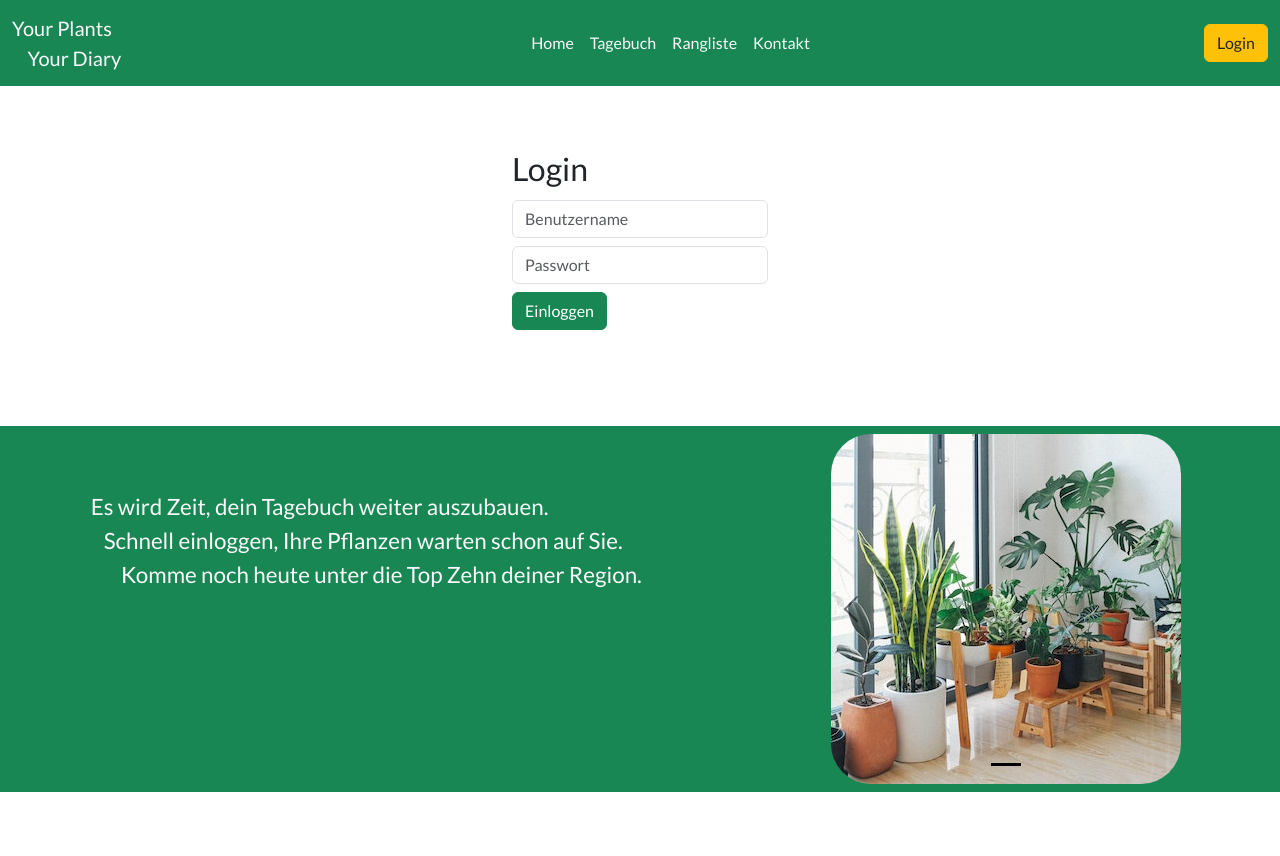
After one commit to Placdotech/DP-Coding-Plant-Journal, a Django app: template Plant_Journal/my_site/templates/sites/login.html in a window 1280 px wide. The commit adds this page. Run offline with Django 4.2, Linux system fonts and the light colour scheme; the template is opened without the code that fills it, so the values that code supplies are empty.

Commit message:
'login-sub-container'
workin on img-float problem

```diff
--- a/Plant_Journal/Plant_Journal/urls.py
+++ b/Plant_Journal/Plant_Journal/urls.py
@@ -17,12 +17,9 @@ Including another URLconf
 from django.contrib import admin
 from django.urls import path
 from django.urls import include
-from my_site.views import CustomLoginView  # Importiere deine benutzerdefinierte Login-Ansicht
 
 
 urlpatterns = [
     path("admin/", admin.site.urls),
     path("", include('my_site.urls')),
-    path('accounts/', include('django.contrib.auth.urls')),
-    path('login/', CustomLoginView.as_view(), name='custom_login'),
 ]
--- a/Plant_Journal/my_site/forms.py
+++ /dev/null
@@ -1,6 +0,0 @@
-from django import forms
-from django.contrib.auth.forms import AuthenticationForm
-
-class CustomLoginForm(AuthenticationForm):
-    username = forms.CharField(widget=forms.TextInput(attrs={'class': 'custom-class-username'}), label='Benutzername')
-    password = forms.CharField(widget=forms.PasswordInput(attrs={'class': 'custom-class-password'}), label='Passwort')
--- /dev/null
+++ b/Plant_Journal/my_site/templates/sites/login.html
@@ -0,0 +1,51 @@
+{% extends 'sites/index.html' %}
+{% load static %}
+{% block content %}
+<div id="login_container">
+    <h2>Login</h2>
+    <form action="" method="post">
+        <div class="input-group mt-1 mb-2">
+            <input type="text" class="form-control" id="input_username_login" placeholder="Benutzername">
+          </div>
+          <div class="input-group my-1 mb-2">
+            <input type="text" class="form-control" id="input_password_login" placeholder="Passwort">
+          </div>
+          <button type="submit" class="btn btn-success">Einloggen</button>
+    </form>
+</div>
+<div id="login_sub_container">
+    <p id="login_sub_text" class="text-light">
+        Es wird Zeit, dein Tagebuch weiter auszubauen.
+        <br>
+        &nbsp;&nbsp; Schnell einloggen, Ihre Pflanzen warten schon auf Sie.
+        <br>
+        &nbsp;&nbsp;&nbsp;&nbsp;&nbsp;&nbsp; Komme noch heute unter die Top Zehn deiner Region.
+    </p>
+    <div id="carouselExampleAutoplaying" class="carousel slide carousel-fade carousel slide p-2 mx-auto" data-bs-theme="dark" data-bs-ride="carousel">
+        <div class="carousel-indicators">
+          <button type="button" data-bs-target="#carouselExampleAutoplaying" data-bs-slide-to="0" class="active"></button>
+          {% for slide in slides %}
+          <button type="button" data-bs-target="#carouselExampleAutoplaying" data-bs-slide-to="{{slide}}"></button>
+          {% endfor %}
+        </div>
+        <div class="carousel-inner">
+          <div class="carousel-item active">
+            <img src="{% static 'Bilder/pflanze_5.jpg' %}" class="img-fluid">
+          </div>
+          {% for photo in photo_number %}
+          <div class="carousel-item">
+            <img src="{% static 'Bilder/'|add:photo' %}" class="img-fluid">
+          </div>
+          {% endfor %}
+        </div>
+        <button class="carousel-control-prev" type="button" data-bs-target="#carouselExampleAutoplaying" data-bs-slide="prev">
+          <span class="carousel-control-prev-icon" aria-hidden="true"></span>
+          <span class="visually-hidden">zurück</span>
+        </button>
+        <button class="carousel-control-next" type="button" data-bs-target="#carouselExampleAutoplaying" data-bs-slide="next">
+          <span class="carousel-control-next-icon" aria-hidden="true"></span>
+          <span class="visually-hidden">weiter</span>
+        </button>
+      </div>
+</div>
+{% endblock content %}
--- a/Plant_Journal/my_site/templates/sites/nav.html
+++ b/Plant_Journal/my_site/templates/sites/nav.html
@@ -2,7 +2,7 @@
 <div>
     <nav class="navbar navbar-expand-lg bg-success">
         <div class="container-fluid">
-          <a class="navbar-brand text-light" href="{% url 'home' %}">Your Plants <br> &nbsp; &nbsp; Your Diary</a>
+          <a class="navbar-brand text-light" href="{% url 'home' %}">Your Plants <br> &nbsp; &nbsp; Your Diary </a>
           <button class="navbar-toggler bg-light" type="button" data-bs-toggle="collapse" data-bs-target="#navbarSupportedContent" aria-controls="navbarSupportedContent" aria-expanded="false" aria-label="Toggle navigation">
             <span class="navbar-toggler-icon"></span>
           </button>
@@ -22,7 +22,7 @@
               </li>
             </ul>
           </div>
-          <a href="{% url 'custom_login' %}"><button type="button" class="btn btn-warning text-dark text-end">Login</button></a>
+          <a href="{% url 'login' %}"><button type="button" class="btn btn-warning text-dark text-end">Login</button></a>
         </div>
       </nav>
 </div>
--- a/Plant_Journal/my_site/urls.py
+++ b/Plant_Journal/my_site/urls.py
@@ -7,4 +7,6 @@ urlpatterns = [
     path("contact", views.contact, name='contact'),
     path("ranking", views.ranking, name='ranking'),
     path('contact_request/', views.contact_request, name='contact_request'),
+    path("login", views.login, name='login'),
+
 ]
--- a/Plant_Journal/static/CSS/style_css.css
+++ b/Plant_Journal/static/CSS/style_css.css
@@ -175,3 +175,26 @@ body{
     }
 }
 /* ----- Login ----- */
+#login_container{
+    display: flex;
+    flex-direction: column;
+    margin: 4rem auto 4rem auto;
+    width: 20%;
+}
+#login_sub_container{
+    display: flex;
+    flex-direction: row;
+    margin: 6rem 0 4rem 0;
+    font-size: 1.4rem;
+    width: 100vw;
+    background-color: #198754;
+}
+#login_sub_text{
+    margin: 4rem auto auto auto;
+}
+.carousel-item{
+    float: none !important;
+}
+#login_sub_container img{
+    border-radius: 2.5rem;
+}
```
Also changed, not shown: Plant_Journal/my_site/templates/registration/login.html (deleted, +0 -11 lines), Plant_Journal/my_site/views.py (+14 -5 lines), Plant_Journal/static/Bilder/pflanze_0.jpg (added), Plant_Journal/static/Bilder/pflanze_1.jpg (added), Plant_Journal/static/Bilder/pflanze_2.jpg (added), Plant_Journal/static/Bilder/pflanze_3.jpg (added), Plant_Journal/static/Bilder/pflanze_4.jpg (added), Plant_Journal/static/Bilder/pflanze_5.jpg (added), 3 other files.
